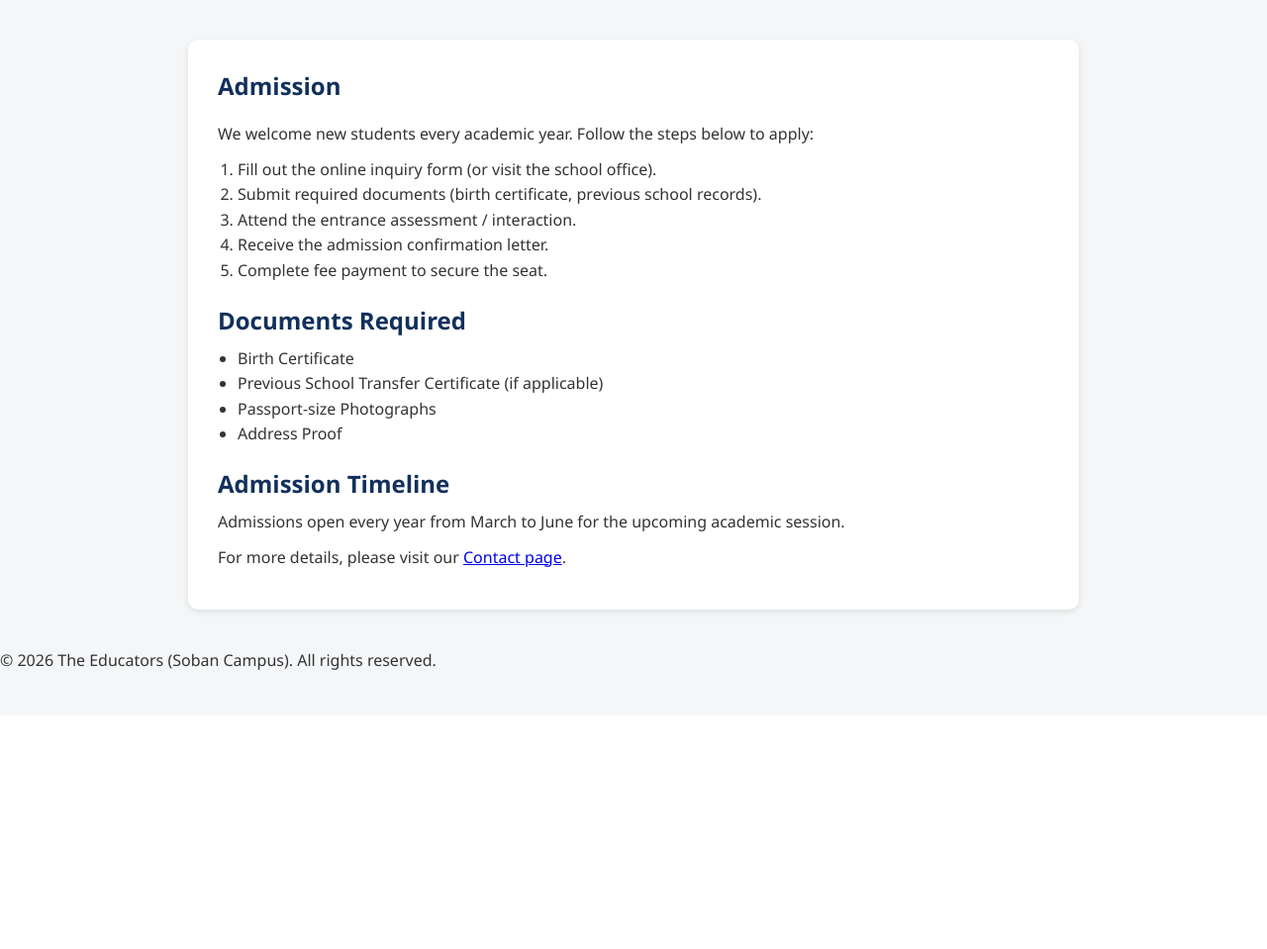
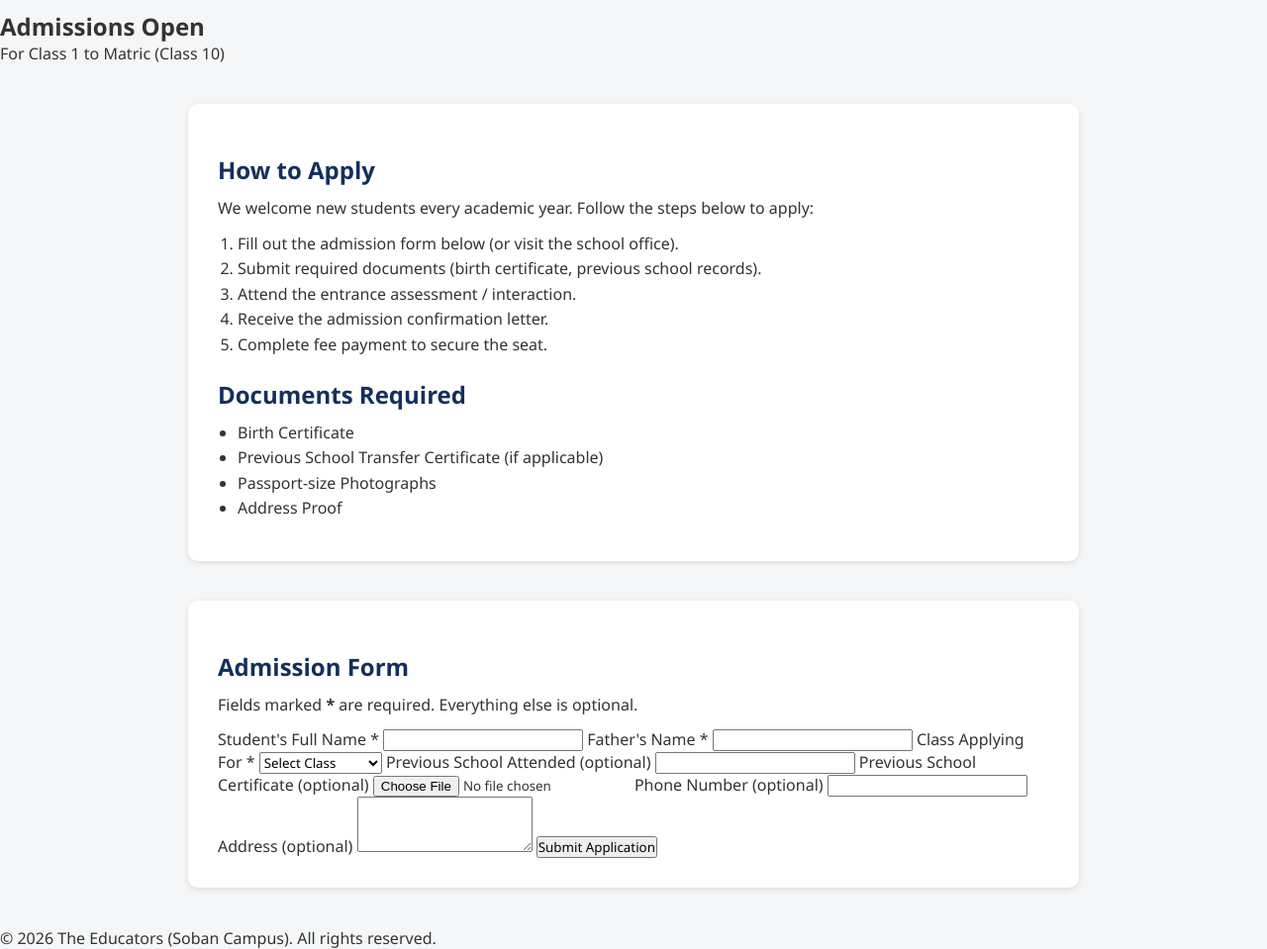
Before and after one commit to nomanai4655-sky/school-website-2, a Flask app: page /admission in a window 1280 px wide. Shown: the part 77-1036 px from the top of the page at 99% size. Before the commit the page ends 754 px from the top, so only its background shows below. Run offline with Flask 3, Linux system fonts and the light colour scheme.

Commit message:
Update admission.html

```diff
--- a/templates/admission.html
+++ b/templates/admission.html
@@ -1,13 +1,18 @@
 {% extends "base.html" %}
-{% block title %}Admission - Greenwood High School{% endblock %}
+{% block title %}Admission - The Educators (Soban Campus){% endblock %}
 {% block content %}
 
+<section class="page-hero">
+    <h1>Admissions Open</h1>
+    <p>For Class 1 to Matric (Class 10)</p>
+</section>
+
 <section class="page-section">
-    <h1>Admission</h1>
+    <h2>How to Apply</h2>
     <p>We welcome new students every academic year. Follow the steps below to apply:</p>
 
     <ol class="steps">
-        <li>Fill out the online inquiry form (or visit the school office).</li>
+        <li>Fill out the admission form below (or visit the school office).</li>
         <li>Submit required documents (birth certificate, previous school records).</li>
         <li>Attend the entrance assessment / interaction.</li>
         <li>Receive the admission confirmation letter.</li>
@@ -21,11 +26,48 @@
         <li>Passport-size Photographs</li>
         <li>Address Proof</li>
     </ul>
+</section>
 
-    <h2>Admission Timeline</h2>
-    <p>Admissions open every year from March to June for the upcoming academic session.</p>
+<section class="page-section">
+    <h2>Admission Form</h2>
+    <p>Fields marked <strong>*</strong> are required. Everything else is optional.</p>
 
-    <p>For more details, please visit our <a href="{{ url_for('contact') }}">Contact page</a>.</p>
+    <form method="POST" enctype="multipart/form-data" class="admission-form">
+        <label for="student_name">Student's Full Name *</label>
+        <input type="text" id="student_name" name="student_name" required>
+
+        <label for="father_name">Father's Name *</label>
+        <input type="text" id="father_name" name="father_name" required>
+
+        <label for="class_applying">Class Applying For *</label>
+        <select id="class_applying" name="class_applying" required>
+            <option value="">Select Class</option>
+            <option>Class 1</option>
+            <option>Class 2</option>
+            <option>Class 3</option>
+            <option>Class 4</option>
+            <option>Class 5</option>
+            <option>Class 6</option>
+            <option>Class 7</option>
+            <option>Class 8</option>
+            <option>Class 9</option>
+            <option>Class 10 (Matric)</option>
+        </select>
+
+        <label for="past_school">Previous School Attended (optional)</label>
+        <input type="text" id="past_school" name="past_school">
+
+        <label for="certificate">Previous School Certificate (optional)</label>
+        <input type="file" id="certificate" name="certificate">
+
+        <label for="phone">Phone Number (optional)</label>
+        <input type="tel" id="phone" name="phone">
+
+        <label for="address">Address (optional)</label>
+        <textarea id="address" name="address" rows="3"></textarea>
+
+        <button type="submit" class="btn-primary-full">Submit Application</button>
+    </form>
 </section>
 
 {% endblock %}
```
